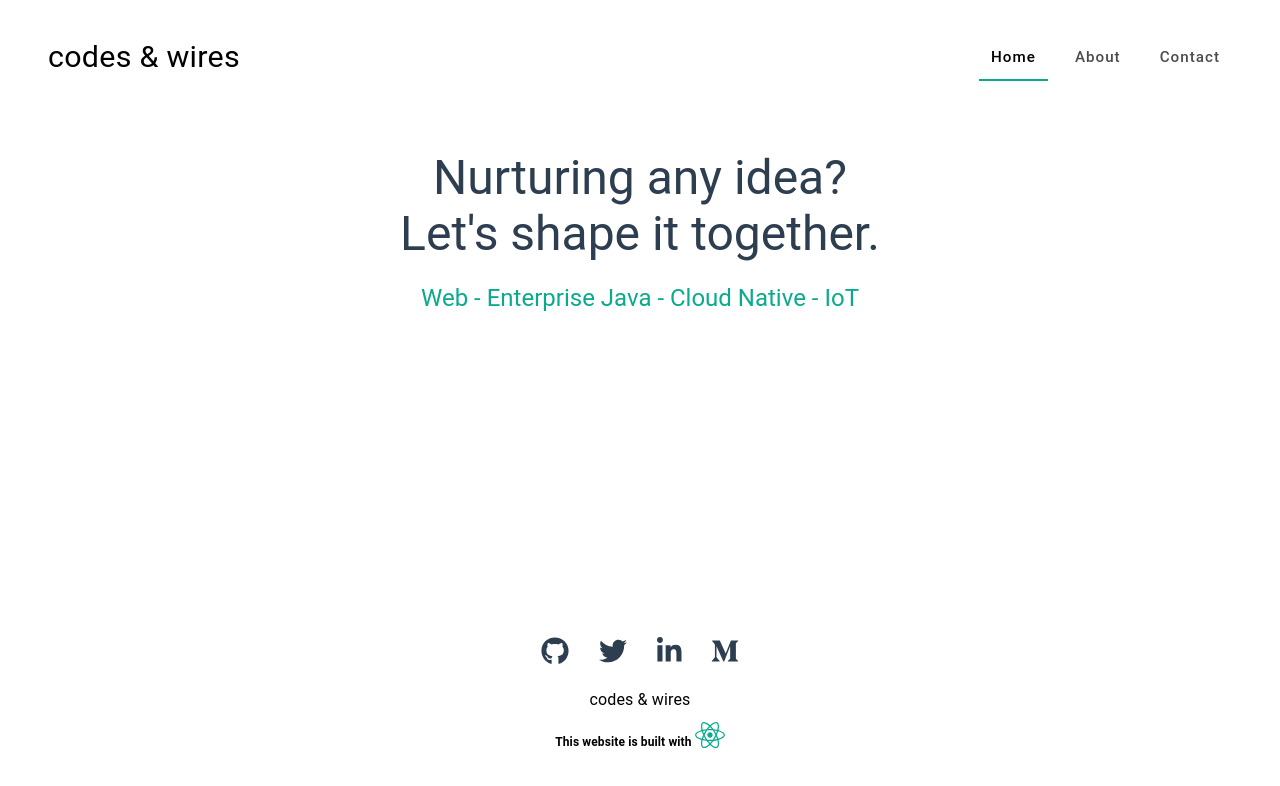
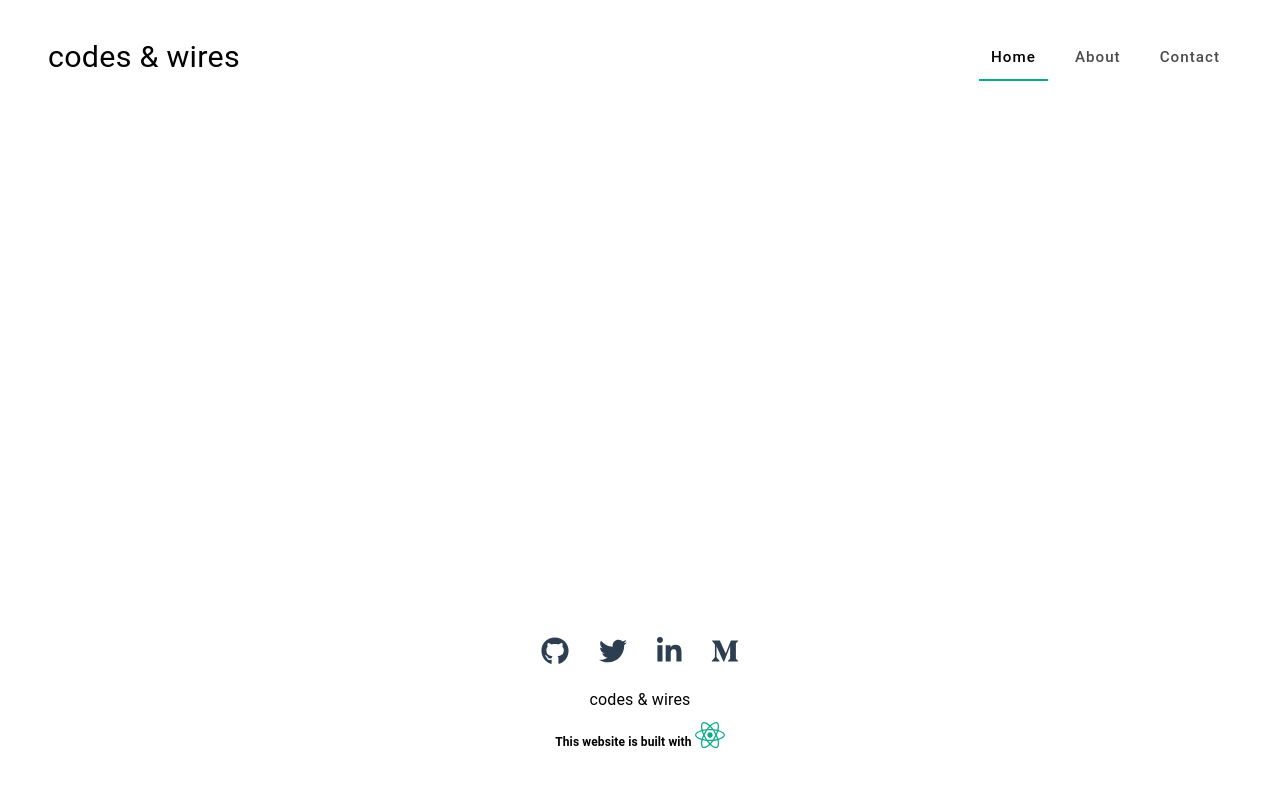
Before and after one commit to aritraChatterjee/codes-and-wires, a React (Create React App) app: page / in a window 1280 px wide. Shown: the top 786 px of the page. Built offline with nearby package versions, Linux system fonts and the light colour scheme; the HTML template or start-up script is replaced by a standard one.

Commit message:
updated route-home

```diff
--- a/src/App.tsx
+++ b/src/App.tsx
@@ -14,7 +14,7 @@
             <BrowserRouter>
                 <Header />
                 <Switch>
-                    <Route exact path="/" component={Home} />
+                    <Route exact path="/codes-and-wires" component={Home} />
                     <Route exact path="/about" component={About} />
                     <Route exact path="/contact" component={Contact} />
                 </Switch>
```
